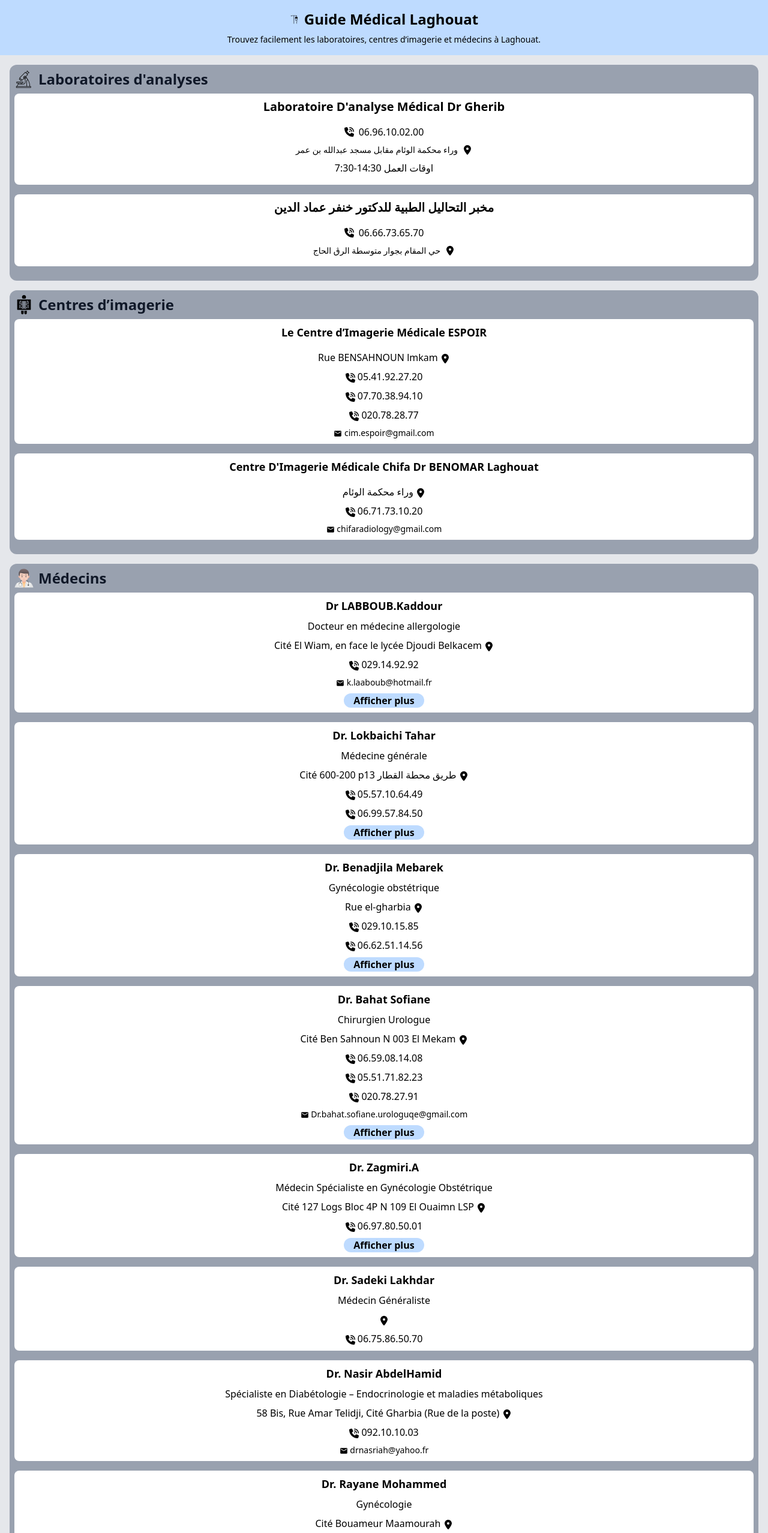
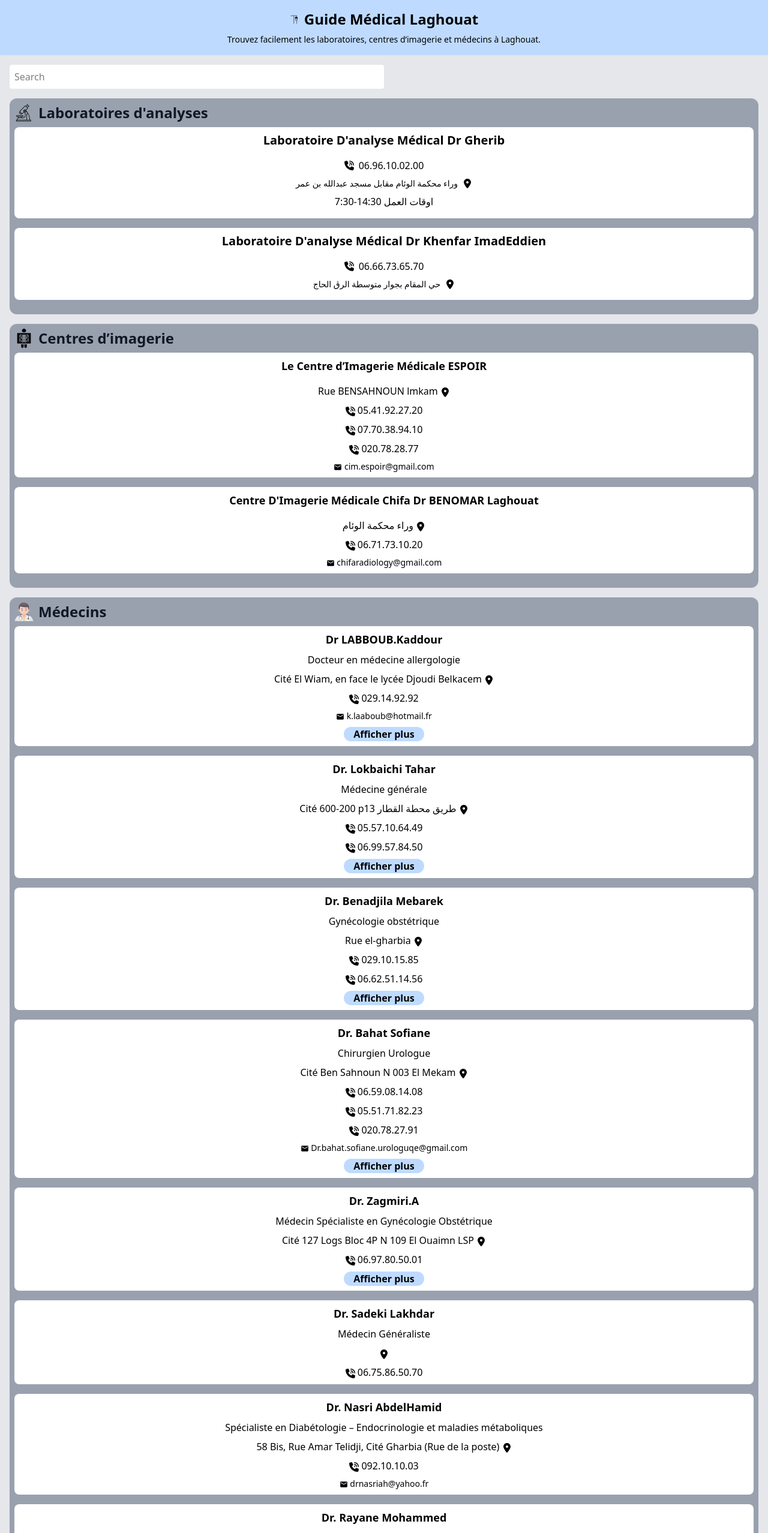
Before and after one commit to Medido1/Guide-M-dical-Laghouat, a React (Vite) app: page / in a window 1280 px wide. Shown: the top 2556 px of the page at 60% size. Built offline with nearby package versions, Linux system fonts and the light colour scheme.

Commit message:
Fix Typo in data and add search by name logic

```diff
--- a/data.js
+++ b/data.js
@@ -8,7 +8,7 @@ const labs = [
   },
   {
     id:2,
-    name: "مخبر التحاليل الطبية للدكتور خنفر عماد الدين",
+    name: "Laboratoire D'analyse Médical Dr Khenfar ImadEddien",
     phone: "06.66.73.65.70",
     adress: "حي المقام بجوار متوسطة الرڨ الحاج "
   }
@@ -78,7 +78,7 @@ const doctors = [
   },
   {
     id: 7,
-    name: "Dr. Nasir AbdelHamid",
+    name: "Dr. Nasri AbdelHamid",
     speciality: "Spécialiste en Diabétologie – Endocrinologie et maladies métaboliques",
     adress: "58 Bis, Rue Amar Telidji, Cité Gharbia (Rue de la poste)",
     phone: "092.10.10.03",
--- a/src/components/Main.jsx
+++ b/src/components/Main.jsx
@@ -3,26 +3,61 @@ import labIcon from "../assets/microscope.png";
 import xRayIcon from "../assets/x-ray-test.png";
 import doctorIcon from "../assets/doctor.png";
 import {labs, doctors, imagingCenters} from "../../data";
-
+import { useEffect, useState } from "react";
 
 function Main() {
+  const [searchTerm, setSearchTerm] = useState("");
+  const [labsData, setLabsData] = useState(labs);
+  const [doctorsData, setDoctorsData] = useState(doctors);
+  const [imagingCentersData, setImagingCentersData] = useState(imagingCenters);
+
+  useEffect(() => {
+    if (searchTerm.trim() === ""){
+      setLabsData(labs);
+      setDoctorsData(doctors);
+    } else {
+      const searchlabsData = labs.filter(item =>
+        item.name.toLowerCase().includes(searchTerm.toLowerCase())
+      );
+      const searchedDoctorsData = doctors.filter(item =>
+        item.name.toLowerCase().includes(searchTerm.toLowerCase())
+      );
+      const searchedImagingCentersData = imagingCenters.filter(item =>
+        item.name.toLowerCase().includes(searchTerm.toLocaleLowerCase())
+      );
+      setLabsData(searchlabsData);
+      setDoctorsData(searchedDoctorsData);
+      setImagingCentersData(searchedImagingCentersData);
+    }
+  },[searchTerm])
 
   return (
     <main className="p-4 bg-gray-200 flex flex-col gap-4 flex-grow">
+       <div>
+          <label htmlFor="search"></label>
+          <input
+            value={searchTerm}
+            onChange={e => setSearchTerm(e.target.value)}
+            type="text"
+            className={`bg-white p-2 w-[50%] rounded
+              border-grey-300 focus:outline-none focus:ring-2
+               focus:ring-blue-400`}
+            placeholder="Search"/>
+        </div>
       <Category
         type = "Laboratoires d'analyses"
         icon = {labIcon}
-        data = {labs}
+        data = {labsData}
       />
       <Category
         type= "Centres d’imagerie"
         icon= {xRayIcon}
-        data= {imagingCenters}
+        data= {imagingCentersData}
       />
       <Category
         type= "Médecins"
         icon= {doctorIcon}
-        data = {doctors}
+        data = {doctorsData}
       />
     </main>
   )
```
